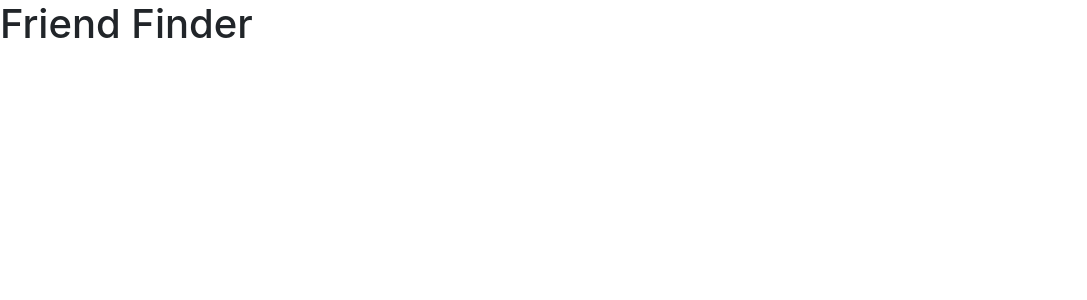
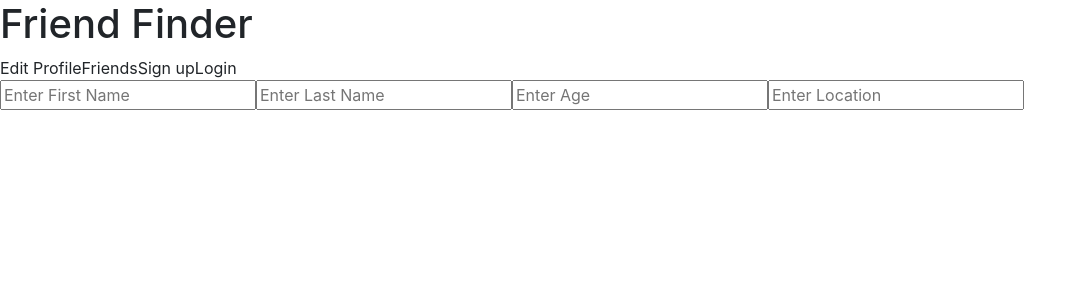
Before and after one commit to Find-Friends/front-end, a React (Create React App) app in the folder friend-finder/: page / in a window 1280 px wide. Shown: the top 300 px of the page, without its empty margins (0-1087 px from the left). Built offline with nearby package versions, Linux system fonts and the light colour scheme.

Commit message:
added form, friend list with axios, and navbar

```diff
--- a/friend-finder/src/App.js
+++ b/friend-finder/src/App.js
@@ -1,9 +1,16 @@
 import React from 'react';
+
+import ProfileFriends from './components/ProfileFriends'
+import Navbar from './components/Navbar';
 
 function App() {
   return (
     <div className="App">
       <h1>Friend Finder</h1>
+      <Navbar/>
+      <ProfileFriends/>
+
+
     </div>
   );
 }
--- /dev/null
+++ b/friend-finder/src/components/Navbar.js
@@ -0,0 +1,18 @@
+import React from 'react'
+import { NavLink } from "react-router-dom";
+
+export default function Navbar () {
+
+    return (
+
+        <nav className='Navbar'>
+
+            {/* <NavLink className="navlink" to="/">Home</NavLink> */}
+            <a className="navlink" to="/">Edit Profile</a>
+            <a className="navlink" to="/">Friends</a>
+            <a className="navlink" to="/">Sign up</a>
+            <a className="navlink" to="/">Login</a>
+
+        </nav>
+
+    )}
--- a/friend-finder/src/components/ProfileCard.js
+++ b/friend-finder/src/components/ProfileCard.js
@@ -6,7 +6,8 @@ import {
 
 export default function ProfileCard(props) {
     return (
-      <div>
+      <div className='FriendCard'>
+        <p>Friend</p>
         <Card>
             <CardImg src={props.friend1.image} alt="Profile User image" />
             <CardBody>
--- a/friend-finder/src/components/ProfileForm.js
+++ b/friend-finder/src/components/ProfileForm.js
@@ -4,11 +4,11 @@ import { withFormik, Form, Field } from "formik";
 import * as Yup from "yup";
 
 
-export default function ProfileForm({values, touched, errors, status}) {
+const ProfileForm = ({values, touched, errors, status}) => {
 
     const [user, setUser] = useState([]);
     useEffect(()=>{
-        status && setUser(user => [...user, satus])
+        status && setUser(user => [...user, status])
     }, [status])
 
 
@@ -19,21 +19,20 @@ export default function ProfileForm({values, touched, errors, status}) {
 
     return (
 
-<div classname='FormContainer'>
+<div className='FormContainer'>
 
     <Form>
         {/* FIRST NAME */}
-        <input className='input'
+        <Field className='input'
         type='text'
         placeholder='Enter First Name'
-        name='firstname'
-        onChange={handleChange}/>
+        name='firstname'/>
           {touched.firstname && errors.firstname && (
          <p className='error'>{errors.firstname}</p>
         )}
 
         {/* LAST NAME */}
-        <input className='input'
+        <Field className='input'
         type='text'
         placeholder='Enter Last Name'
         name='lastname'/>
@@ -42,7 +41,7 @@ export default function ProfileForm({values, touched, errors, status}) {
         )}
 
         {/* AGE */}
-        <input className='input'
+        <Field className='input'
         type='text'
         placeholder='Enter Age'
         name='age'/>
@@ -51,7 +50,7 @@ export default function ProfileForm({values, touched, errors, status}) {
         )}
 
           {/* LOCATION */}
-          <input className='input'
+          <Field className='input'
         type='text'
         placeholder='Enter Location'
         name='location'/>
@@ -80,8 +79,8 @@ const FormikProfile = withFormik({
         lastname: Yup.string().required('Please Enter Last Name'),
         age: Yup.string().required('Please Enter age'),
         location: Yup.string().required('Please Enter location')
+    }),
 
-    }),
     handleSubmit(values, {setStatus}) {
         axios.post('', values)
         .then(res => {setStatus(res.data); })
--- a/friend-finder/src/components/ProfileFriends.js
+++ b/friend-finder/src/components/ProfileFriends.js
@@ -2,31 +2,43 @@ import React, {useState, useEffect} from 'react';
 import axios from 'axios';
 
 import ProfileCard from './ProfileCard';
-
+import ProfileForm from './ProfileForm';
 export default function ProfileFriends() {
 
     const [friends, setFriends] = useState([]);
 
-    useEffect(()=> {
+    // useEffect(()=> {
 
-        axios
-        // .get('https://find-friends-api.herokuapp.com/api/users/:id/friends')
-        .then(response => {
-            setFriends(response.data);
-            console.log(response)})
-        .catch(err => console.log(err.response));
+    //     axios
+    //    .get('https://find-friends-api.herokuapp.com/api/users/:id/friends')
+    //     .then(response => {
+    //         setFriends(response.data);
+    //         console.log(response)})
+    //     .catch(err => console.log(err.response));
 
 
-    }, [])
+    // }, [])
 
     return(
 
+
+
+
         <section className="friend-list">
+
+        <ProfileForm/>
+
 
         {friends.map(friend => {
 
             return(
+
+                <div>
+                    <a>Friend</a>
+
                 <ProfileCard key={friend.id} friend1={friend}/>
+
+                </div>
             )
 
             })}
```
